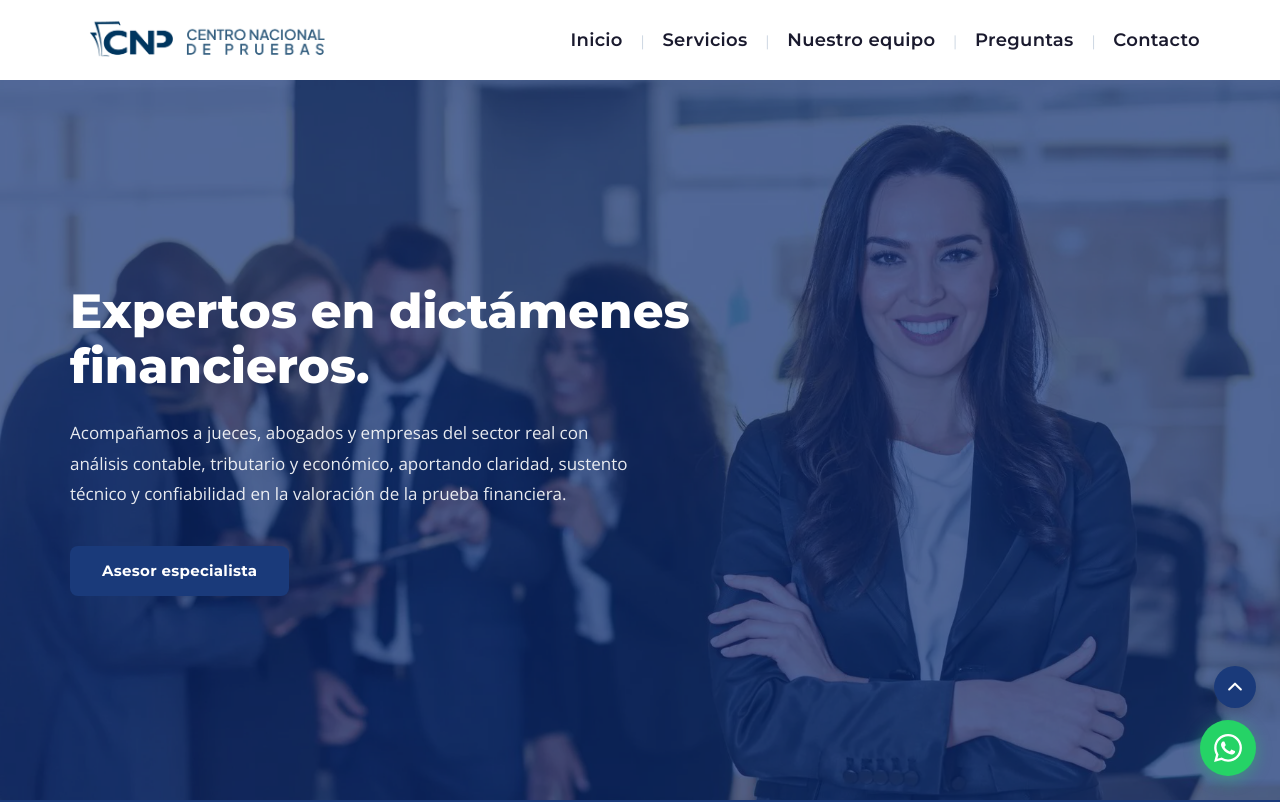
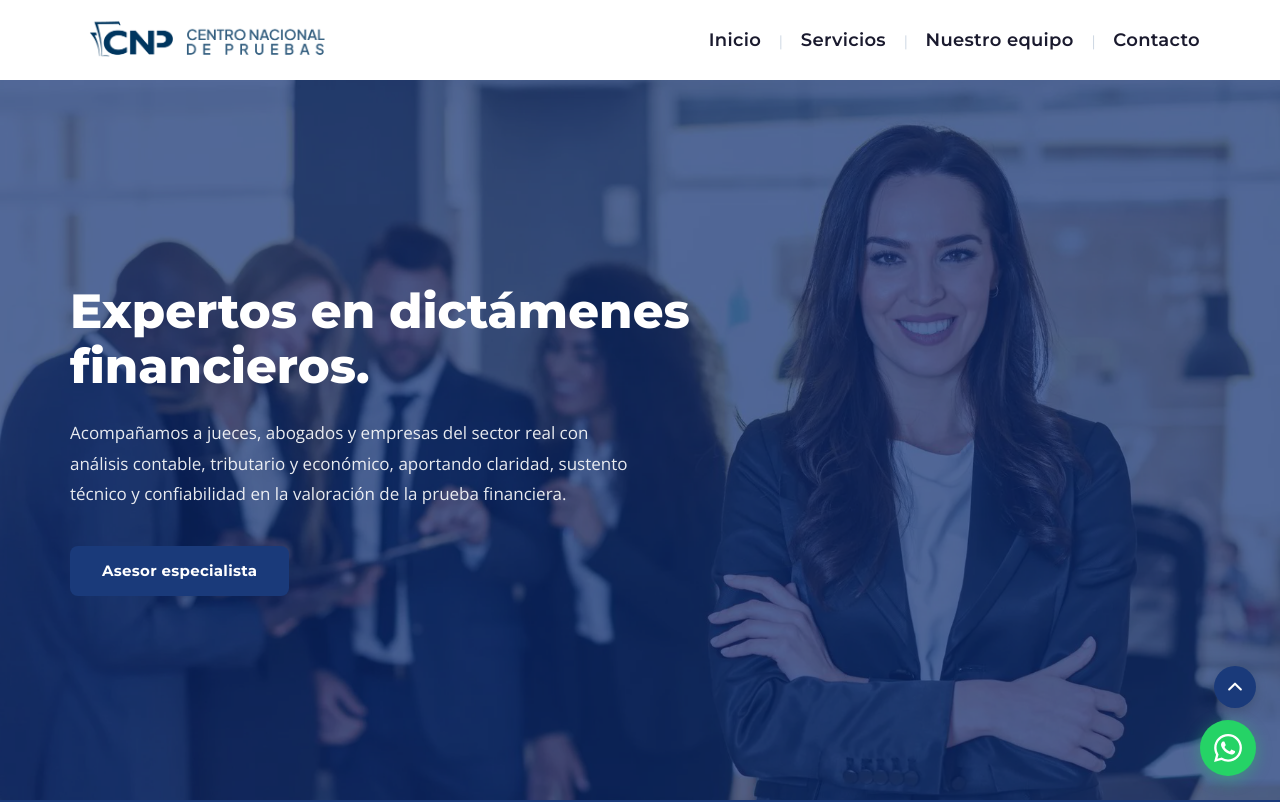
Before and after one commit to proyectotureporte/CNP, a Next.js app: page / in a window 1280 px wide. Shown: the top 802 px of the page. Built offline with nearby package versions, Linux system fonts and the light colour scheme.

Commit message:
feat: eliminar sección Preguntas del nav

```diff
--- a/src/components/Header.tsx
+++ b/src/components/Header.tsx
@@ -7,7 +7,6 @@ const navItems = [
   { label: "Inicio", href: "#inicio" },
   { label: "Servicios", href: "#servicios" },
   { label: "Nuestro equipo", href: "#equipo" },
-  { label: "Preguntas", href: "#preguntas" },
   { label: "Contacto", href: "#contacto" },
 ];
 
```
